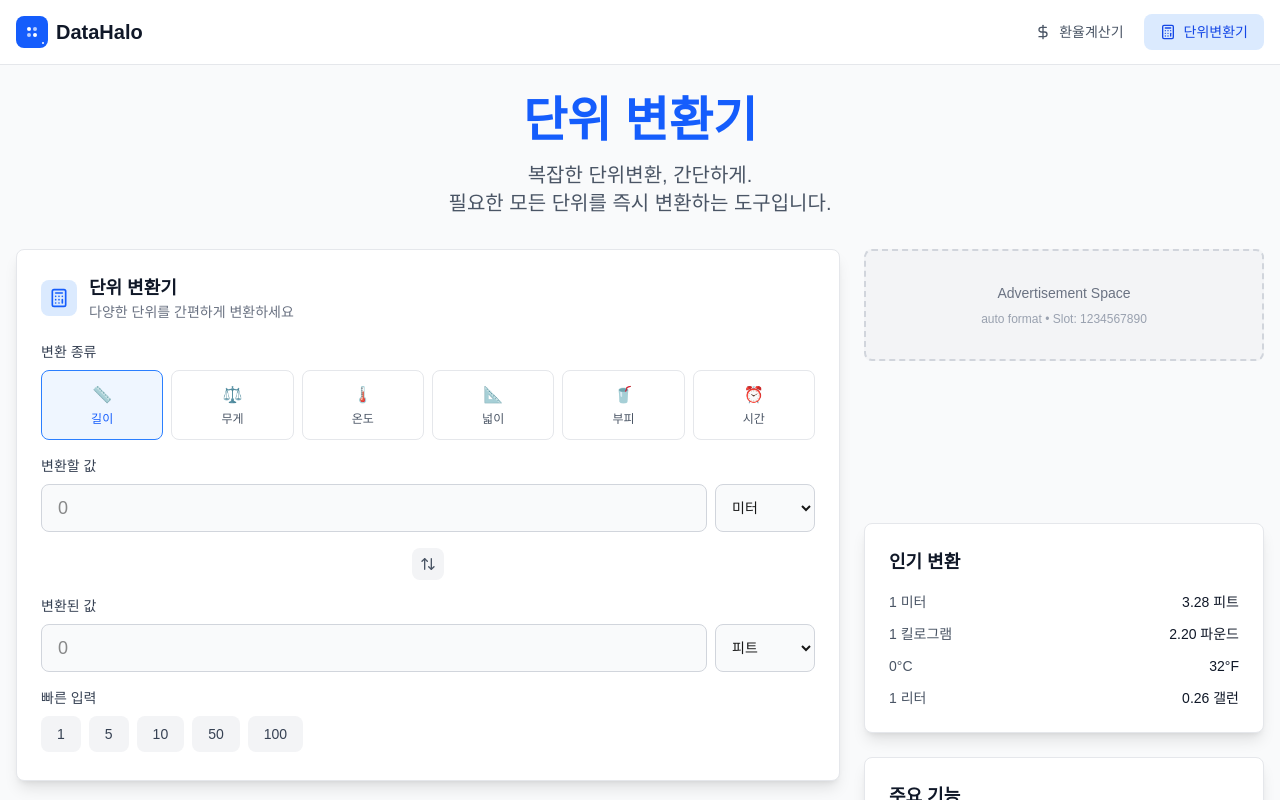
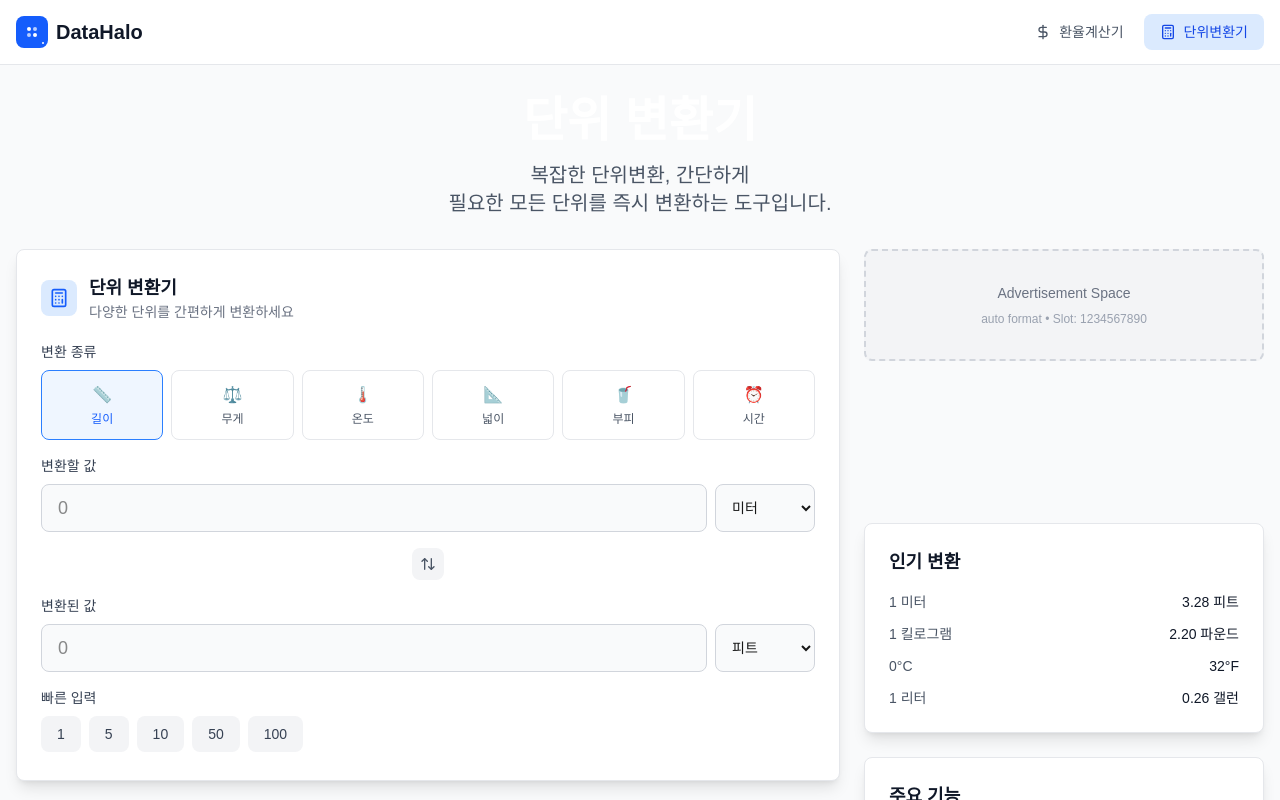
Before and after one commit to dltkr12311/currency-dashboard, a Next.js app: page /unit-converter in a window 1280 px wide. Shown: the top 800 px of the page. Built offline with nearby package versions, Linux system fonts and the light colour scheme.

Commit message:
🎨 Update page titles and styling
- Change title color from blue to white for better contrast
- Update font weight from bold to extrabold for stronger emphasis
- Remove trailing periods from descriptions for cleaner look
- Apply consistent styling across currency and unit converter pages

```diff
--- a/src/app/currency-converter/page.tsx
+++ b/src/app/currency-converter/page.tsx
@@ -132,11 +132,11 @@ export default function DollarRatePage() {
 
         {/* 페이지 헤더 */}
         <div className='text-center mb-12'>
-          <h1 className='text-4xl font-bold text-gray-900 dark:text-white mb-4'>
-            <span className='text-blue-600'>환율 계산기</span>
+          <h1 className='text-4xl md:text-5xl font-extrabold text-gray-900 dark:text-white mb-4'>
+            <span className='text-white'>환율 계산기</span>
           </h1>
           <p className='text-xl text-gray-600 dark:text-gray-400 max-w-3xl mx-auto'>
-            복잡한 환율계산, 간단하게.
+            복잡한 환율계산, 간단하게
             <br />
             실시간 환율 정보로 정확한 변환을 즉시 제공합니다.
           </p>
--- a/src/app/unit-converter/page.tsx
+++ b/src/app/unit-converter/page.tsx
@@ -24,11 +24,11 @@ export default function UnitConverterPage() {
         <div className='container mx-auto px-4 py-8'>
           {/* Hero Section */}
           <div className='text-center mb-8'>
-            <h1 className='text-4xl md:text-5xl font-bold text-gray-900 dark:text-white mb-4'>
-              <span className='text-blue-600'>단위 변환기</span>
+            <h1 className='text-4xl md:text-5xl font-extrabold text-gray-900 dark:text-white mb-4'>
+              <span className='text-white '>단위 변환기</span>
             </h1>
-            <p className='text-xl text-gray-600 dark:text-gray-300 max-w-2xl mx-auto'>
-              복잡한 단위변환, 간단하게.
+            <p className='text-xl text-gray-600 dark:text-gray-400 max-w-2xl mx-auto'>
+              복잡한 단위변환, 간단하게
               <br />
               필요한 모든 단위를 즉시 변환하는 도구입니다.
             </p>
--- a/src/components/unit-converter.tsx
+++ b/src/components/unit-converter.tsx
@@ -1,6 +1,6 @@
 'use client';
 
-import { UNIT_CATEGORIES, UNIT_QUICK_AMOUNTS } from '@/constants/units';
+import { UNIT_QUICK_AMOUNTS, UNIT_CATEGORIES } from '@/constants/units';
 import { useUnitConverter } from '@/hooks/use-unit-converter';
 import { cn } from '@/lib/utils';
 import { ArrowUpDown, Calculator } from 'lucide-react';
```
